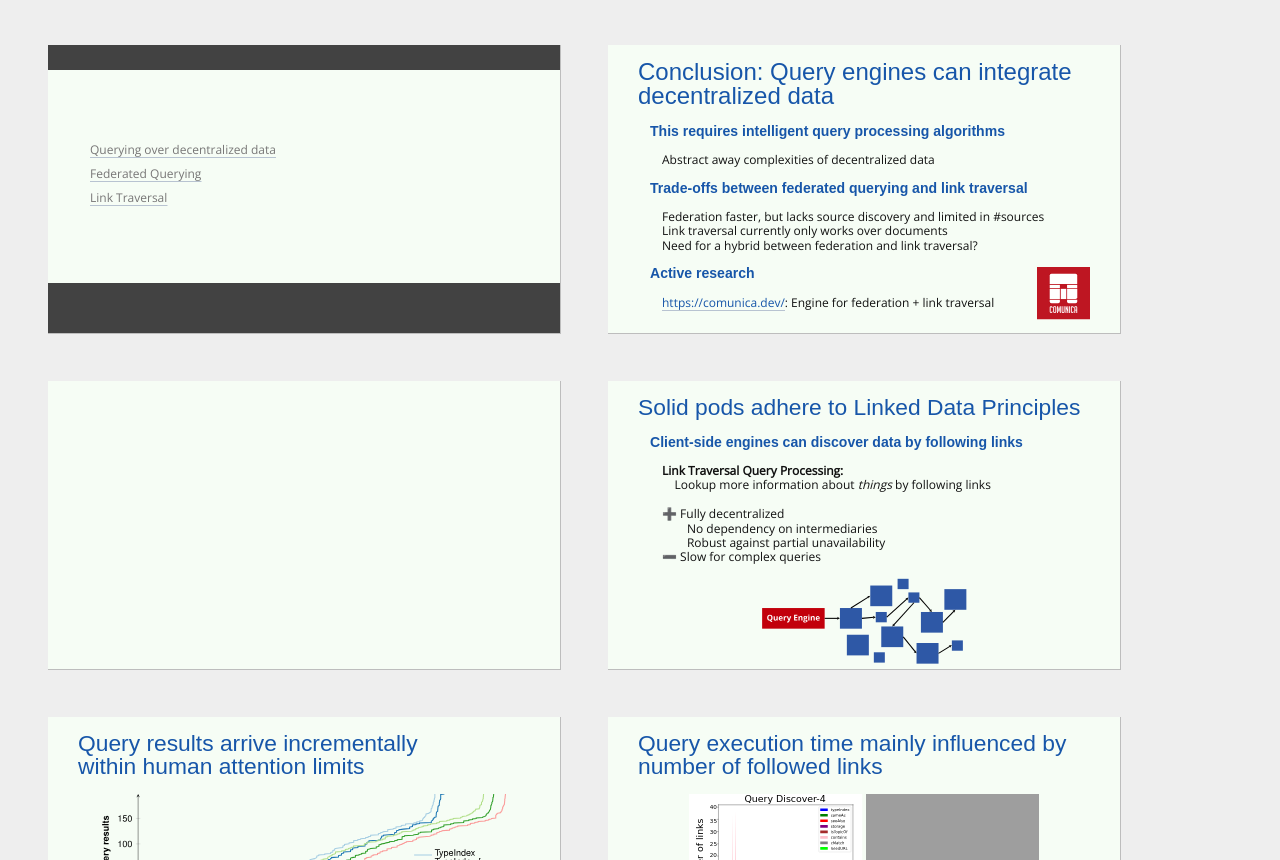
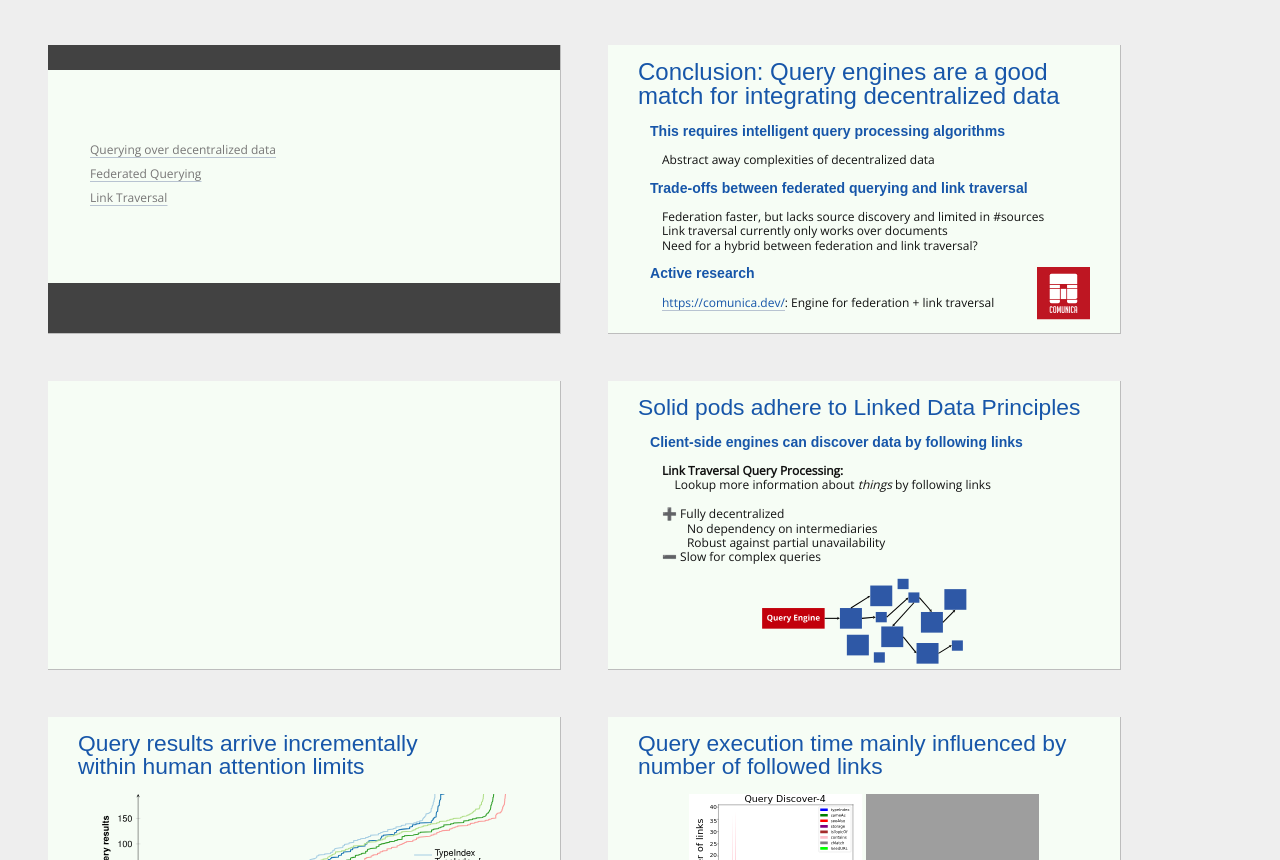
Before and after one commit to rubensworks/slides-2025-goblin-challengesquerydecentralized, a plain HTML site: page index.html in a window 1280 px wide. Shown: the part 3674-4534 px from the top of the page. Drawn offline with nearby package versions, Linux system fonts and the light colour scheme; grey boxes are pictures that could not be loaded; a web font is replaced by a local one.

Commit message:
Deploying to gh-pages from  @ 7f41abc1b562016e40a129662ebd4bb31ada9cf7 🚀

```diff
--- a/index.html
+++ b/index.html
@@ -362,7 +362,7 @@
     </section>
 
     <section id="conclusion" class="slide" inlist="" rel="schema:hasPart" resource="#conclusion">
-      <h2 property="schema:name">Conclusion: Query engines can integrate decentralized data</h2>
+      <h2 property="schema:name">Conclusion: Query engines are a good match for integrating decentralized data</h2>
 		<ul>
 			<li>
 				<h3>This requires intelligent query processing algorithms</h3>
```
